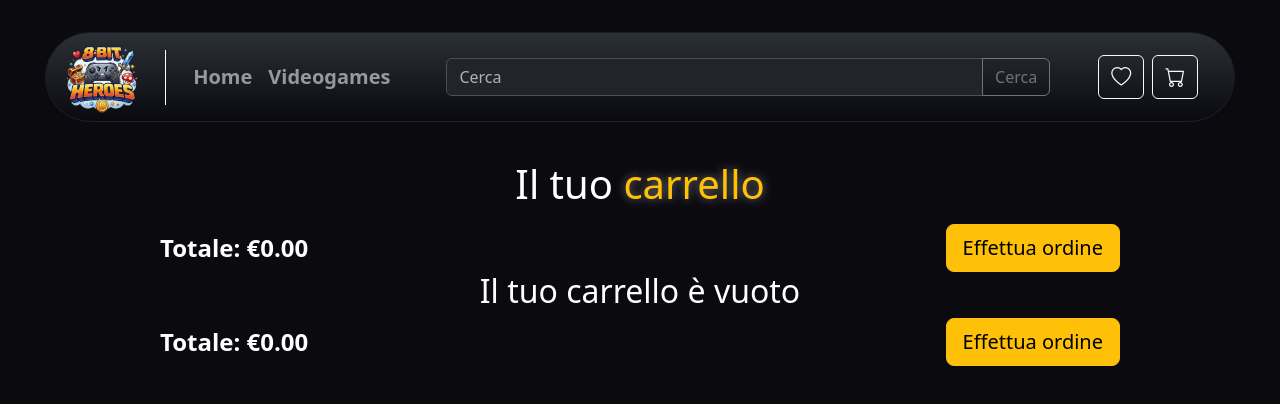
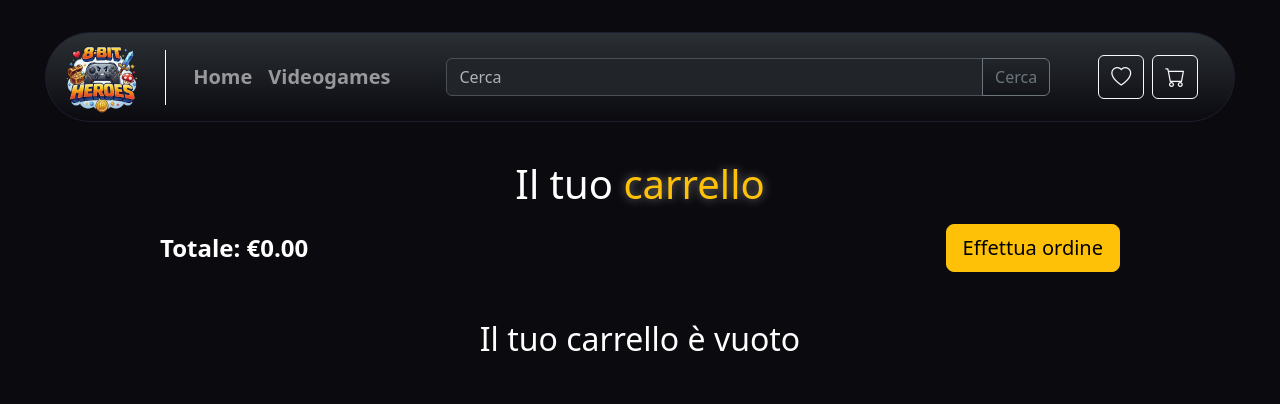
Before and after one commit to mattia-galasso/8_bit_heroes_frontend, a React (Vite) app: page /cart in a window 1280 px wide. Shown: the top 404 px of the page. Built offline with nearby package versions, Linux system fonts and the light colour scheme.

Commit message:
cart fix

```diff
--- a/src/pages/Cart.jsx
+++ b/src/pages/Cart.jsx
@@ -39,8 +39,9 @@ export default function Cart() {
         </div>
 
         {cart.length === 0 ? (
-          <h2 className="text-white text-center">Il tuo carrello è vuoto</h2>
+          <h2 className="text-white text-center mt-5">Il tuo carrello è vuoto</h2>
         ) : (
+          <>
             <div className="d-flex flex-column gap-3 my-4">
               {cart.map((game) => (
                 <div key={game.id} className="card cart-list-item cart-item border-secondary p-3">
@@ -127,14 +128,14 @@ export default function Cart() {
                 </div>
               ))}
             </div>
-        )}
-
             <div className="d-flex justify-content-between align-items-center">
               <div className="fs-4 fw-bold text-white">{`Totale: \u20AC${totalPrice.toFixed(2)}`}</div>
               <button onClick={() => setOpenForm(true)} className="btn btn-warning btn-lg">
                 Effettua ordine
               </button>
             </div>
+          </>
+        )}
       </div>
 
       {openForm && <CheckoutForm openForm={openForm} setOpenForm={setOpenForm} />}
```
Lines whose indentation alone changed are shown as unchanged.
